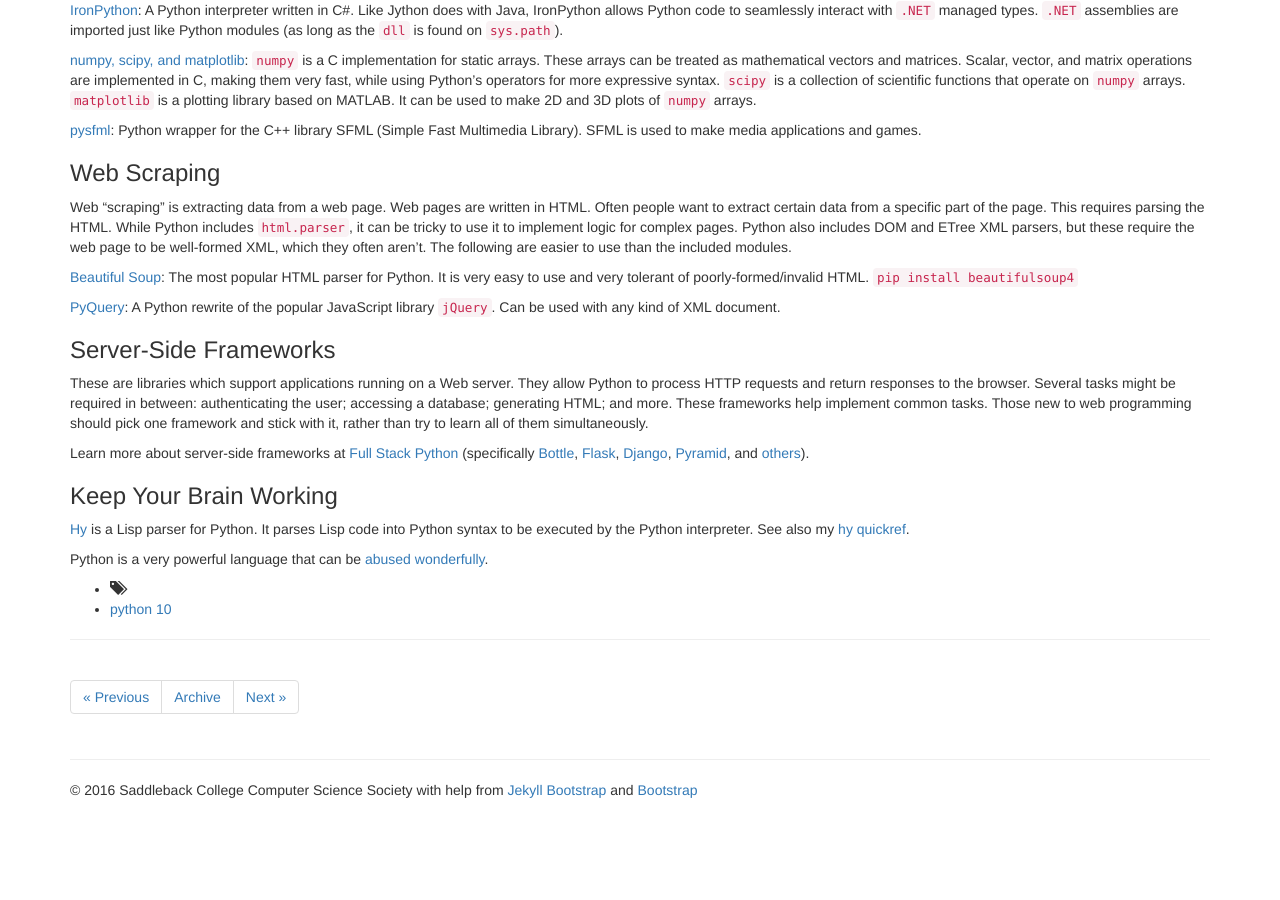
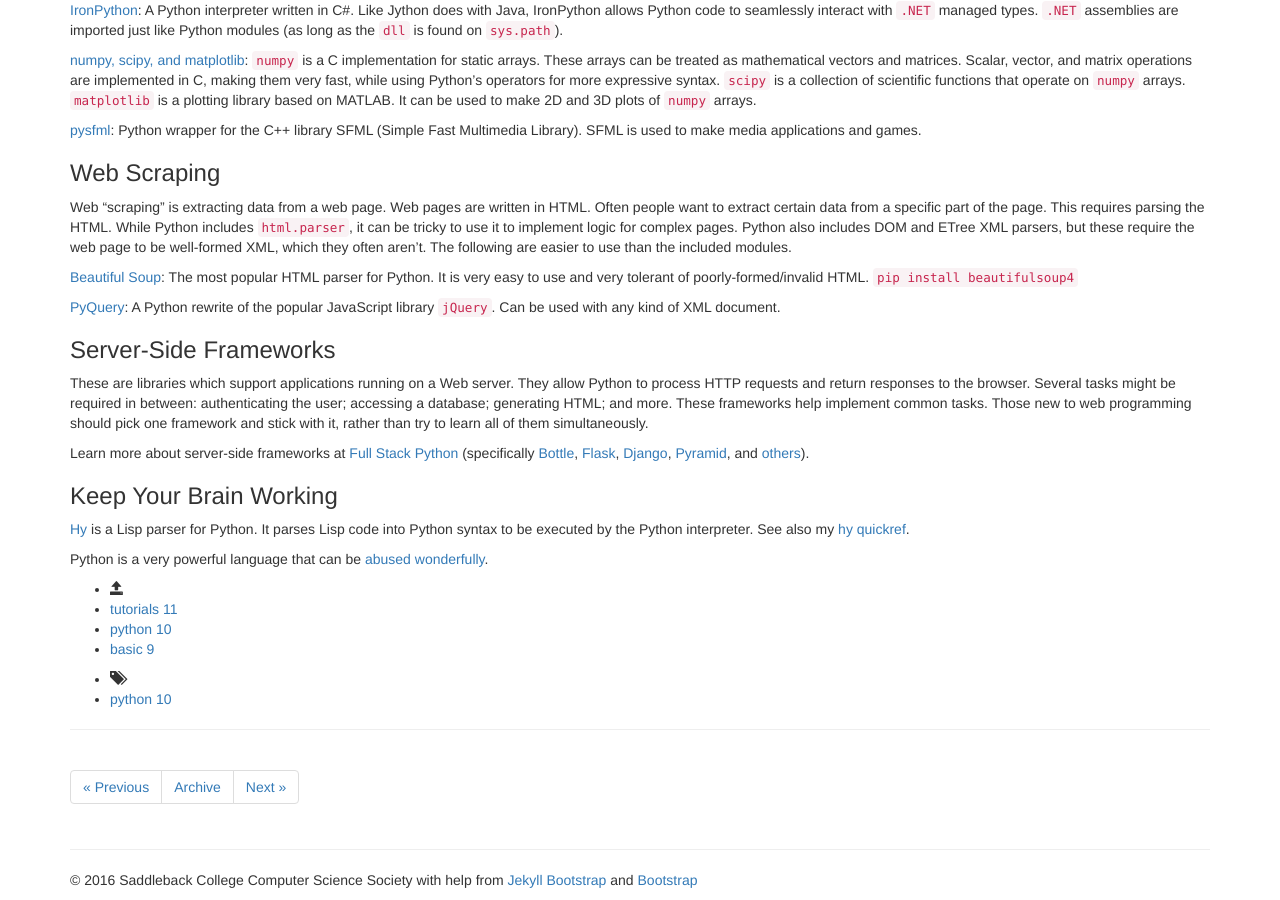
Before and after one commit to SaddlebackCSS/SaddlebackCSS.github.io, a Jekyll site: the page built from tutorials/python/basic/_posts/2016-01-19-python-basics-8.md, in a window 1280 px wide and 900 px high, scrolled down 914 px. Built offline with Jekyll 4.4.1, drawn with Linux system fonts in a browser that asks for light colours; nearby versions of some CDN libraries; library files that are not in the unit come from our copies; before the commit the page ends 1724 px from its top, so only the background shows below that; part of the change alters nothing that is shown.

Commit message:
(hopefully) fix categories

```diff
--- a/_posts/tutorials/python/basic/2016-01-18-python-basics-7.md
+++ b/tutorials/python/basic/_posts/2016-01-18-python-basics-7.md
@@ -260,7 +260,7 @@ For immutable types, if you implement `__eq__` you should also implement
 `__hash__`.
 See [hash](https://docs.python.org/3/reference/datamodel.html#object.__hash__)
 and my section on
-[implementing hashable types]({% post_url tutorials/python/basic/2016-01-09-python-basics-1 %}#implementing-hashable-types).
+[implementing hashable types]({% post_url 2016-01-09-python-basics-1 %}#implementing-hashable-types).
 
 To implement the arithmetic operators, see the section
 [emulating numeric types](https://docs.python.org/3/reference/datamodel.html#emulating-numeric-types).
--- a/_posts/tutorials/python/basic/2016-01-19-python-basics-8.md
+++ b/tutorials/python/basic/_posts/2016-01-19-python-basics-8.md
@@ -135,7 +135,7 @@ and [others](http://www.fullstackpython.com/other-web-frameworks.html)).
 
 [Hy](http://hylang.org/) is a Lisp parser for Python.
 It parses Lisp code into Python syntax to be executed by the Python interpreter.
-See also my [hy quickref]({% post_url tutorials/python/2016-01-20-python-hy-quickref %}).
+See also my [hy quickref]({% post_url 2016-01-20-python-hy-quickref %}).
 
 Python is a very powerful language that can be
 [abused wonderfully](http://www.kr41.net/2013/05-19-obscene_python.html).
```
Also changed, not shown: admin/_posts/2015-12-29-publishing-an-article.md (renamed from _posts/admin/2015-12-29-publishing-an-article.md), admin/_posts/2016-01-25-meeting-time-poll.md (renamed from _posts/admin/2016-01-25-meeting-time-poll.md), admin/_posts/2016-01-31-first-meeting.md (renamed from _posts/admin/2016-01-31-first-meeting.md), tutorials/bash/_posts/2016-01-20-how-bash-alert-works.md (renamed from _posts/tutorials/bash/2016-01-20-how-bash-alert-works.md), tutorials/python/_posts/2016-01-20-python-hy-quickref.md (renamed from _posts/tutorials/python/2016-01-20-python-hy-quickref.md), tutorials/python/basic/_posts/2016-01-07-python-basics-0.md (renamed from _posts/tutorials/python/basic/2016-01-07-python-basics-0.md), tutorials/python/basic/_posts/2016-01-09-python-basics-1.md (renamed from _posts/tutorials/python/basic/2016-01-09-python-basics-1.md), tutorials/python/basic/_posts/2016-01-11-python-basics-2.md (renamed from _posts/tutorials/python/basic/2016-01-11-python-basics-2.md), tutorials/python/basic/_posts/2016-01-13-python-basics-3.md (renamed from _posts/tutorials/python/basic/2016-01-13-python-basics-3.md), tutorials/python/basic/_posts/2016-01-14-python-basics-4.md (renamed from _posts/tutorials/python/basic/2016-01-14-python-basics-4.md), tutorials/python/basic/_posts/2016-01-15-python-basics-5.md (renamed from _posts/tutorials/python/basic/2016-01-15-python-basics-5.md), tutorials/python/basic/_posts/2016-01-17-python-basics-6.md (renamed from _posts/tutorials/python/basic/2016-01-17-python-basics-6.md).
